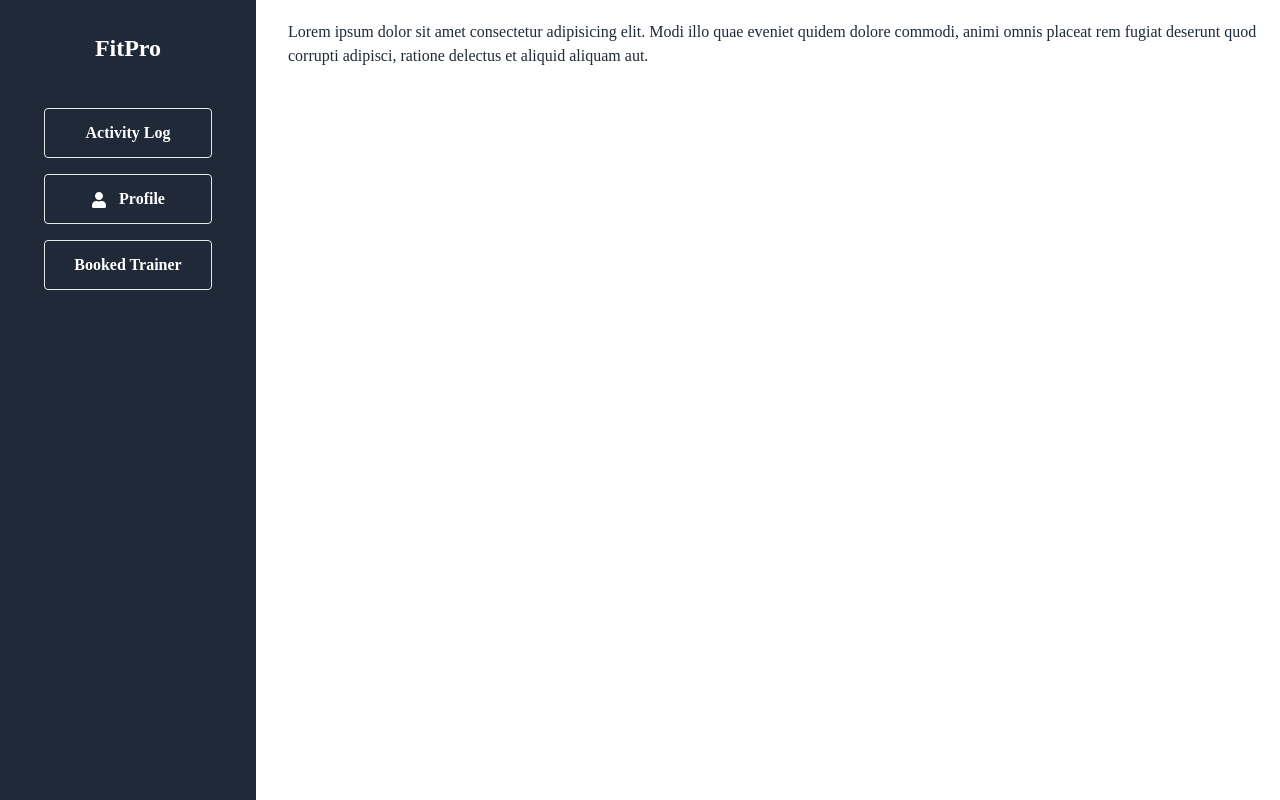
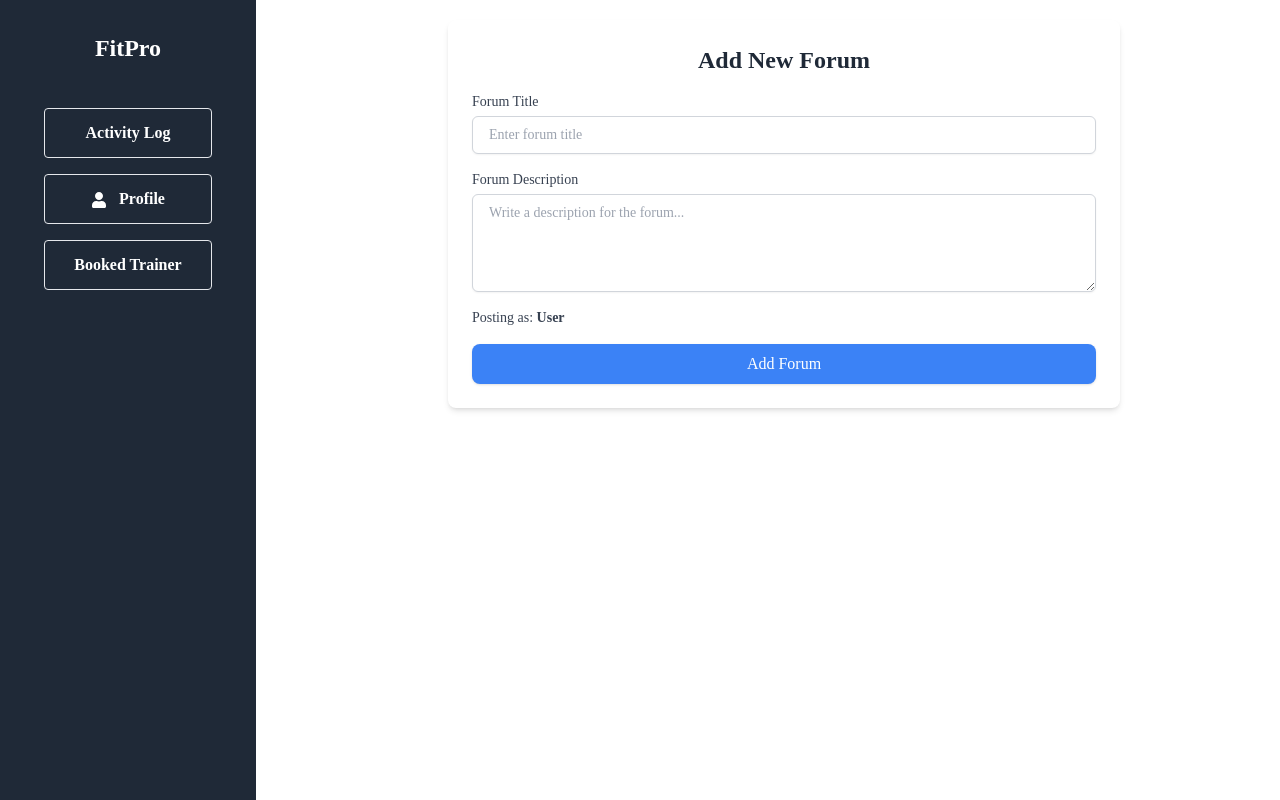
Before and after one commit to md-siam-islam/FitPro-Client, a React (Vite) app: page /dashboard/addnewporum in a window 1280 px wide. Shown: the top 800 px of the page. Built offline with nearby package versions, Linux system fonts and the light colour scheme; no server answers.

Commit message:
New Forum post section desin and database a post done

```diff
--- a/src/Components/Navbar/Navbar.jsx
+++ b/src/Components/Navbar/Navbar.jsx
@@ -47,7 +47,7 @@ const Navbar = () => {
                 <a>All Classes</a>
               </li>{" "}
             </NavLink>
-            <NavLink>
+            <NavLink to={'/forum'}>
               <li>
                 <a>Community</a>
               </li>{" "}
@@ -116,7 +116,12 @@ const Navbar = () => {
               <a>All Classes</a>
             </li>{" "}
           </NavLink>
-          <NavLink>
+          <NavLink to={'/forum'}
+          className={({ isActive }) =>
+            isActive
+              ? "bg-[#FFA500] text-white font-semibold rounded"
+              : "font-semibold"
+          }>
             <li>
               <a>Community</a>
             </li>{" "}
--- a/src/DashBoard/AdminDashBOard/AdminDashBoard.jsx
+++ b/src/DashBoard/AdminDashBOard/AdminDashBoard.jsx
@@ -74,6 +74,20 @@ const AdminDashBoard = () => {
             Add new Class
           </NavLink>
         </li>
+        <li>
+          <NavLink
+            to={"/dashboard/addnewporum"}
+            className={({ isActive }) =>
+              `block py-3 px-6 rounded ${
+                isActive
+                  ? " text-white font-bold bg-[#FFA500]"
+                  : "border text-white"
+              } font-bold text-center transition-all`
+            }
+          >
+           Add New Forum
+          </NavLink>
+        </li>
       </ul>
     </div>
   );
--- a/src/DashBoard/TrainerRouteSection/AddnewForum/AddNewForum.jsx
+++ b/src/DashBoard/TrainerRouteSection/AddnewForum/AddNewForum.jsx
@@ -1,11 +1,107 @@
-import React from 'react';
+import React, { useState } from "react";
+import { Helmet } from "react-helmet";
+import useAdmin from "../../../Hook/UseAdmin/useAdmin";
+import useTrainer from "../../../Hook/Usetrainer/useTrainer";
+import useAxiosPublic from "../../../Components/UseAxiosPublic/useAxiosPublic";
+import Swal from "sweetalert2";
+import { useNavigate } from "react-router-dom";
 
 const AddNewForum = () => {
-    return (
-        <div>
-            Lorem ipsum dolor sit amet consectetur adipisicing elit. Modi illo quae eveniet quidem dolore commodi, animi omnis placeat rem fugiat deserunt quod corrupti adipisci, ratione delectus et aliquid aliquam aut.
-        </div>
-    );
+  const AxiosPublic = useAxiosPublic();
+  const navigate = useNavigate()
+  const [title, setTitle] = useState("");
+  const [description, setDescription] = useState("");
+
+  const [isAdmin] = useAdmin();
+  const [isTrainer] = useTrainer();
+  const badge = isAdmin ? "Admin" : isTrainer ? "Trainer" : "User";
+
+  const handleSubmit = (e) => {
+    e.preventDefault();
+    const data = {
+      Title: title,
+      Description: description,
+      Badge: badge,
+      vote: 0,
+    };
+
+    AxiosPublic.post("/newforum", data).then((res) => {
+      if (res.data.insertedId) {
+        Swal.fire({
+          position: "top-end",
+          icon: "success",
+          title: "New Forum Add SUccessfull👍",
+          showConfirmButton: false,
+          timer: 1500,
+        });
+        navigate('/forum')
+        e.target.reset()
+      }
+    });
+  };
+
+  return (
+    <div>
+      <Helmet>
+        <title>FitPro || Add New Forum</title>
+      </Helmet>
+      <div className="max-w-2xl mx-auto bg-white p-6 rounded-lg shadow-md">
+        <h2 className="text-2xl font-bold text-center mb-4">Add New Forum</h2>
+        <form onSubmit={handleSubmit} className="space-y-4">
+          <div>
+            <label
+              htmlFor="title"
+              className="block text-sm font-medium text-gray-700"
+            >
+              Forum Title
+            </label>
+            <input
+              type="text"
+              id="title"
+              value={title}
+              onChange={(e) => setTitle(e.target.value)}
+              required
+              className="mt-1 block w-full px-4 py-2 border border-gray-300 rounded-md shadow-sm focus:ring-blue-500 focus:border-blue-500 sm:text-sm"
+              placeholder="Enter forum title"
+            />
+          </div>
+
+          <div>
+            <label
+              htmlFor="description"
+              className="block text-sm font-medium text-gray-700"
+            >
+              Forum Description
+            </label>
+            <textarea
+              id="description"
+              value={description}
+              onChange={(e) => setDescription(e.target.value)}
+              required
+              rows="4"
+              className="mt-1 block w-full px-4 py-2 border border-gray-300 rounded-md shadow-sm focus:ring-blue-500 focus:border-blue-500 sm:text-sm"
+              placeholder="Write a description for the forum..."
+            ></textarea>
+          </div>
+
+          <div>
+            <p className="text-sm font-medium text-gray-700">
+              Posting as: <span className="font-bold">{badge}</span>
+            </p>
+          </div>
+
+          <div>
+            <button
+              type="submit"
+              className="w-full bg-blue-500 text-white py-2 px-4 rounded-lg shadow hover:bg-blue-600 focus:outline-none focus:ring-2 focus:ring-blue-500"
+            >
+              Add Forum
+            </button>
+          </div>
+        </form>
+      </div>
+    </div>
+  );
 };
 
 export default AddNewForum;
--- /dev/null
+++ b/src/Page/ForumPage/Forum.jsx
@@ -0,0 +1,11 @@
+import React from 'react';
+
+const Forum = () => {
+    return (
+        <div>
+            Lorem ipsum dolor sit amet, consectetur adipisicing elit. Distinctio tempore cumque earum. Ipsum sequi voluptatem quo nihil iusto quidem rem!
+        </div>
+    );
+};
+
+export default Forum;
--- a/src/main.jsx
+++ b/src/main.jsx
@@ -32,6 +32,7 @@ import ErrorPage from "./Components/ErrorPage/ErrorPage";
 import Payment from "./Page/PaymentPage/Payment";
 import AdminRout from "./Admirout/AdminRout";
 import TrainersRout from "./TrainersRout/TrainersRout";
+import Forum from "./Page/ForumPage/Forum";
 
 const queryClient = new QueryClient();
 
@@ -60,6 +61,10 @@ const router = createBrowserRouter([
       {
         path: "/classes",
         element: <AllClasses></AllClasses>,
+      },
+      {
+        path:'/forum',
+        element:<Forum></Forum>
       },
       {
         path: "/becometrainer",
```
